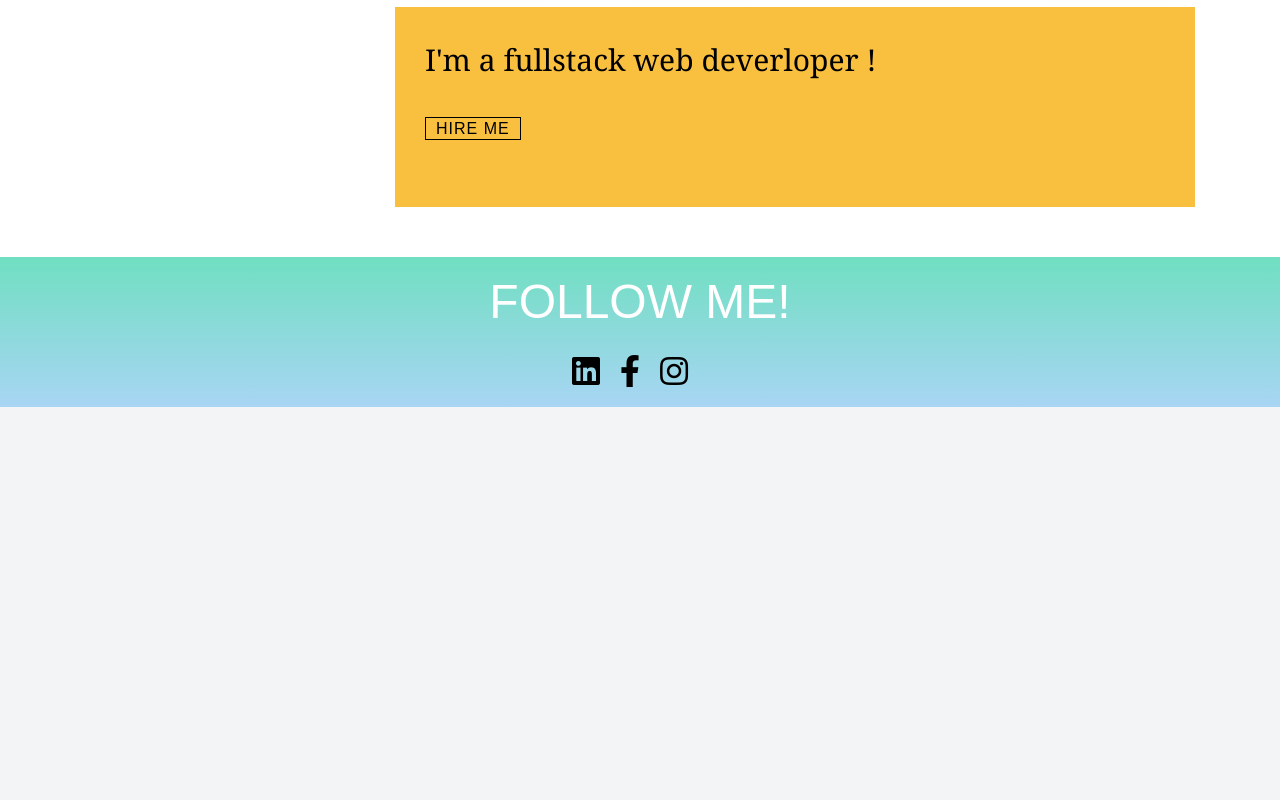
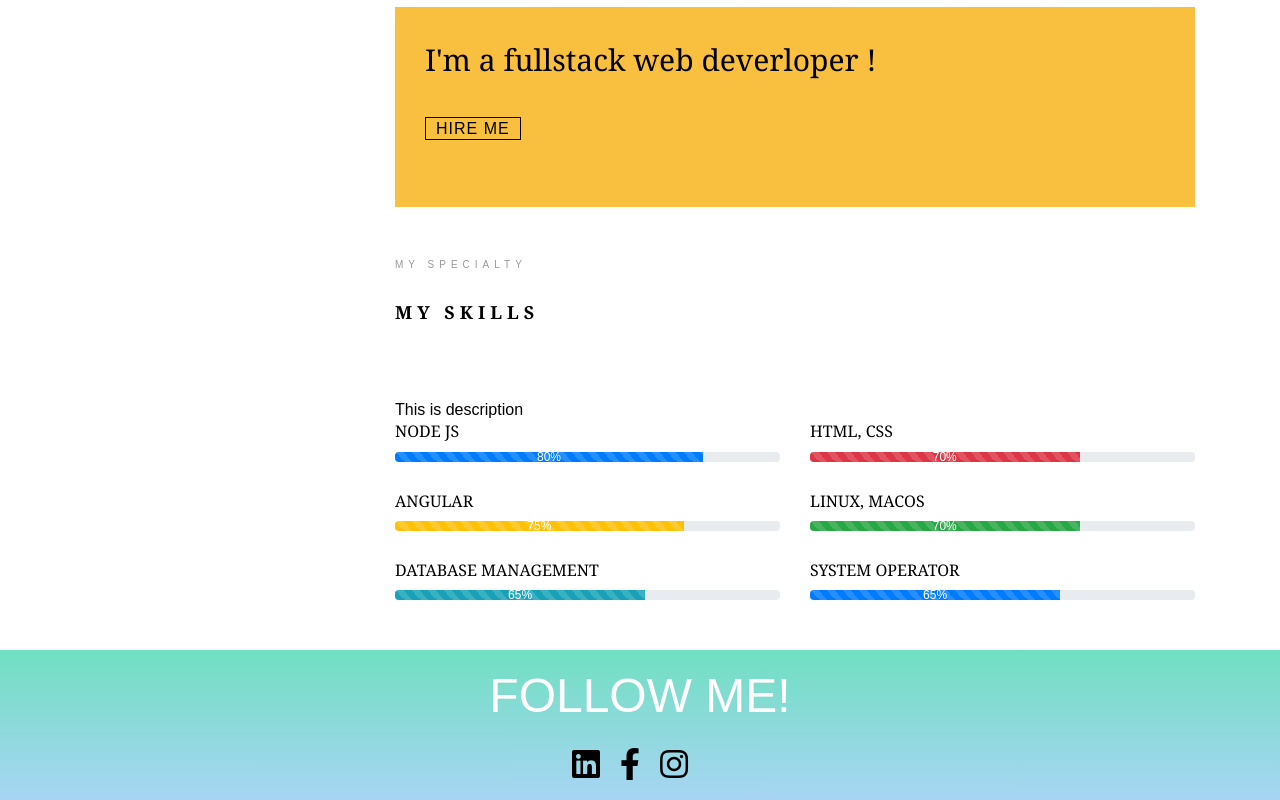
Before and after one commit to sonbkt303/angular-helper, an Angular app: page /resume in a window 1280 px wide. Shown: the part 1467-2267 px from the top of the page. Before the commit the page ends 1874 px from the top, so only its background shows below. Built offline with nearby package versions, Linux system fonts and the light colour scheme.

Commit message:
update skills

```diff
--- a/src/app/main/resume/resume.component.html
+++ b/src/app/main/resume/resume.component.html
@@ -150,7 +150,6 @@
 
 
       <section class="colorlib-hire">
-
         <div class="container">
           <div class="colorlib-hire-bg">
 
@@ -164,16 +163,89 @@
           </div>
 
         </div>
+      </section>
+
+      <section class="colorlib-skill">
+
+        <div class="container">
+          <span class="heading-meta upper-case">My Specialty</span>
+
+          <h2>MY SKILLS</h2>
+
+          <span>This is description</span>
+
+          <div class="column">
+            <div class="row skill">
+              <div class="col-md-6">
+                <h5>Node js</h5>
+                <div class="progress md-progress process-height">
+                  <div class="progress-bar progress-bar-striped progress-bar-animated" role="progressbar"
+                    style="width: 80%" aria-valuenow="25" aria-valuemin="0" aria-valuemax="100">
+                    <span>80%</span>
+                  </div>
+                </div>
+              </div>
+
+              <div class="col-md-6">
+                <h5>Html, Css</h5>
+                <div class="progress md-progress process-height">
+                  <div class="progress-bar progress-bar-striped bg-danger" role="progressbar" style="width: 70%"
+                    aria-valuenow="25" aria-valuemin="0" aria-valuemax="100">
+                    <span>70%</span>
+                  </div>
+                </div>
+              </div>
+            </div>
+
+            <div class="row skill">
+              <div class="col-md-6">
+                <h5>Angular</h5>
+                <div class="progress md-progress process-height">
+                  <div class="progress-bar progress-bar-striped bg-warning" role="progressbar" style="width: 75%"
+                    aria-valuenow="25" aria-valuemin="0" aria-valuemax="100">
+                    <span>75%</span>
+                  </div>
+                </div>
+              </div>
+
+              <div class="col-md-6">
+                <h5>Linux, MacOs</h5>
+                <div class="progress md-progress process-height">
+                  <div class="progress-bar bg-success progress-bar-striped" role="progressbar" style="width: 70%"
+                    aria-valuenow="85" aria-valuemin="0" aria-valuemax="100">
+                    <span>70%</span>
+                  </div>
+                </div>
+              </div>
+            </div>
 
 
+            <div class="row skill">
+              <div class="col-md-6">
+                <h5>database management</h5>
+                <div class="progress md-progress process-height">
+                  <div class="progress-bar progress-bar-striped bg-info" role="progressbar" style="width: 65%"
+                    aria-valuenow="25" aria-valuemin="0" aria-valuemax="100">
+                    <span>65%</span>
+                  </div>
+                </div>
+              </div>
 
+              <div class="col-md-6">
+                <h5>System operator</h5>
+                <div class="progress md-progress process-height">
+                  <div class="progress-bar progress-bar-striped" role="progressbar" style="width: 65%"
+                    aria-valuenow="85" aria-valuemin="0" aria-valuemax="100">
+                    <span>65%</span>
+                  </div>
+                </div>
+              </div>
+            </div>
+
+          </div>
+
+        </div>
       </section>
-
-
-      <!-- <section class="colorlib-services">
-        <div></div>
-      </section> -->
-
 
 
     </div>
--- a/src/app/main/resume/resume.component.scss
+++ b/src/app/main/resume/resume.component.scss
@@ -1,4 +1,14 @@
 @import '../../../assets/utilities/variables';
+
+$heading-meta: (
+  color: #999999,
+  font-weight: 500,
+  letter-spacing: 5px,
+  font-family: $resume-font,
+  display: block,
+  font-size: 10px,
+  margin-bottom: 3em
+);
 
 .resume {
   margin-top: -24px;
@@ -9,7 +19,7 @@
     // min-width: 300px;
     overflow-y: scroll;
     background: #f2f3f7;
-    font-family: "Quicksand", Arial, sans-serif;
+    font-family: 'Quicksand', Arial, sans-serif;
     line-height: 1.8;
 
     .author {
@@ -35,7 +45,6 @@
         font-size: 12px;
         text-transform: uppercase;
       }
-
     }
 
     .colorlib-main-menu {
@@ -50,7 +59,6 @@
       ul {
         list-style: none;
         padding: 0;
-
       }
 
       li {
@@ -81,8 +89,6 @@
     }
   }
 
-
-
   .colorlib-main {
     padding: 0;
     margin: 0;
@@ -94,8 +100,6 @@
 
     .carousel-inner {
       // margin-left: -2%;
-
-
 
       .item {
         min-height: 650px;
@@ -110,7 +114,7 @@
           h1 {
             color: black;
             color: black;
-            font-family: "Playfair Display", Georgia, serif;
+            font-family: 'Playfair Display', Georgia, serif;
             font-weight: 700;
             font-size: 60px;
           }
@@ -126,16 +130,18 @@
 
           button:hover {
             color: #007bff;
-            transition-duration: .6s;
-
+            transition-duration: 0.6s;
           }
         }
       }
-
     }
 
     .colorlib-desc {
       margin-top: 9em;
+
+      .heading-meta:before {
+        content: map-get($heading-meta, key);
+      }
 
       .heading-meta {
         color: #999999;
@@ -180,33 +186,27 @@
           }
 
           h5 {
-            // font-family: "Quicksand", Arial, sans-serif;
             font-size: 18px;
             font-weight: 300;
             line-height: 1.1;
           }
         }
-
-
       }
-
-
     }
 
     .colorlib-hire {
       .colorlib-hire-bg {
-
         background: #f9bf3f;
         min-height: 200px;
 
-        >div {
+        > div {
           padding-top: 30px;
           padding-left: 30px;
         }
 
         h1 {
           color: #000;
-          font-family: "Playfair Display", Georgia, serif;
+          font-family: 'Playfair Display', Georgia, serif;
           font-weight: 10;
           margin: 0 0 30px 0;
           line-height: 1.5;
@@ -216,7 +216,7 @@
 
         a {
           letter-spacing: 1px;
-          bordeR: 1px solid #000;
+          border: 1px solid #000;
           padding: 2px 10px;
           font-weight: 100;
           color: #000;
@@ -224,11 +224,41 @@
       }
     }
 
-    .colorlib-services {
+    .colorlib-skill {
 
-      background: red;
-      margin-bottom: 30px;
+      .skill {
+        margin-bottom: 30px;
+      }
+      h5 {
+        font-size: 16px;
+        font-family: 'Quicksand', Arial, sans-serif;
+        margin-bottom: 10px;
+        color: #000;
+        font-family: 'Playfair Display', Georgia, serif;
+        font-weight: 400;
+        text-transform: uppercase;
+      }
+      .heading-meta {
+        color: #999999;
+        font-weight: 500;
+        letter-spacing: 5px;
+        font-family: $resume-font;
+        display: block;
+        font-size: 10px;
+        margin-bottom: 3em;
+      }
+
+      h2 {
+        font-size: 18px;
+        font-weight: 700;
+        letter-spacing: 5px;
+        font-family: 'Playfair Display', Georgia, serif;
+        margin-bottom: 75px;
+      }
+
+      .process-height {
+        height: 10px;
+      }
     }
-
   }
 }
```
